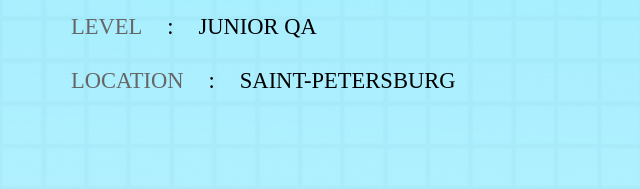
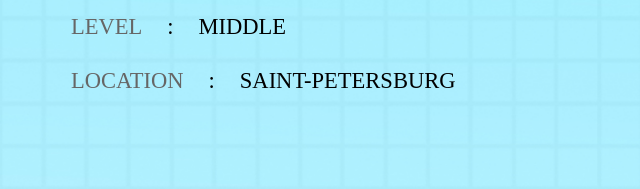
Before and after one commit to QA-SirFourALot/QA-SirFourALot.github.io, a plain HTML site: page index.html in a window 1280 px wide. Shown: the part 410-599 px from the top of the page, 469-1109 px from the left. Drawn offline with Linux system fonts and the light colour scheme; files whose address does not match are found by name.

Commit message:
Update index.html

```diff
--- a/index.html
+++ b/index.html
@@ -61,7 +61,7 @@
                   <div>
                      <div class="list"><span>age</span><span>:</span><span>26</span></div>
                      <div class="list"><span>work</span><span>:</span><span>qa-engineer</span></div>
-                     <div class="list"><span>Level</span><span>:</span><span>Junior QA</span></div>
+                     <div class="list"><span>Level</span><span>:</span><span>Middle</span></div>
                      <div class="list"><span>location</span><span>:</span><span>Saint-Petersburg</span></div>
 
                   </div>
```
